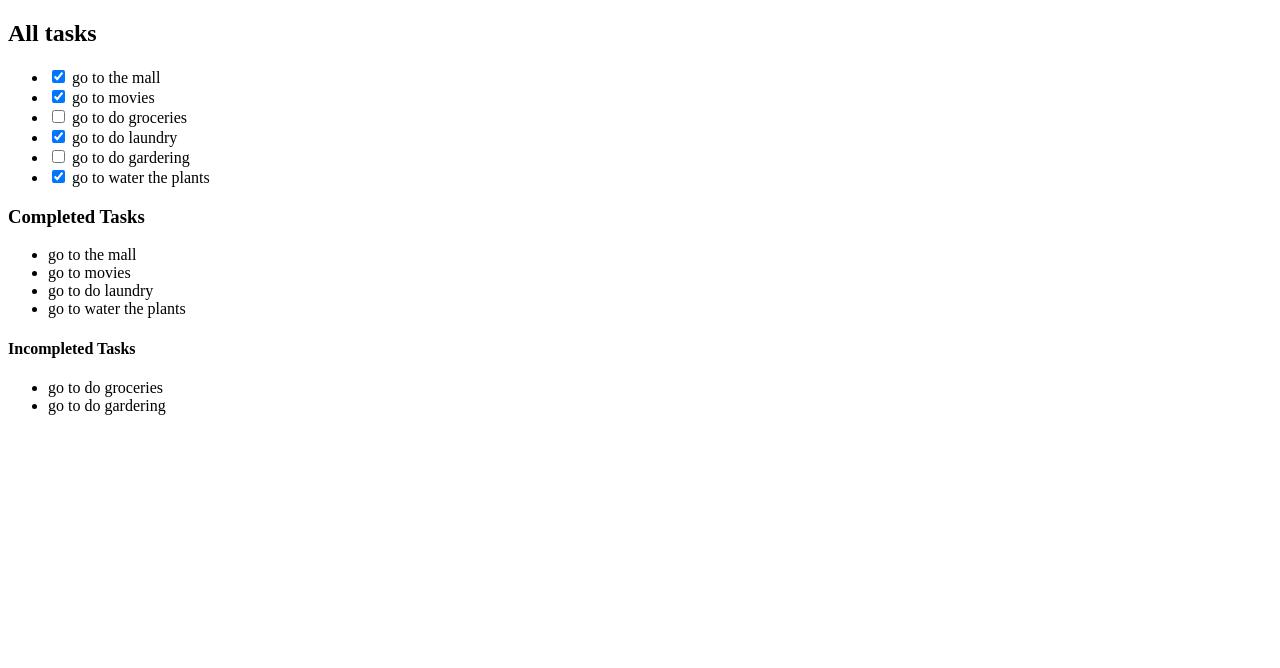
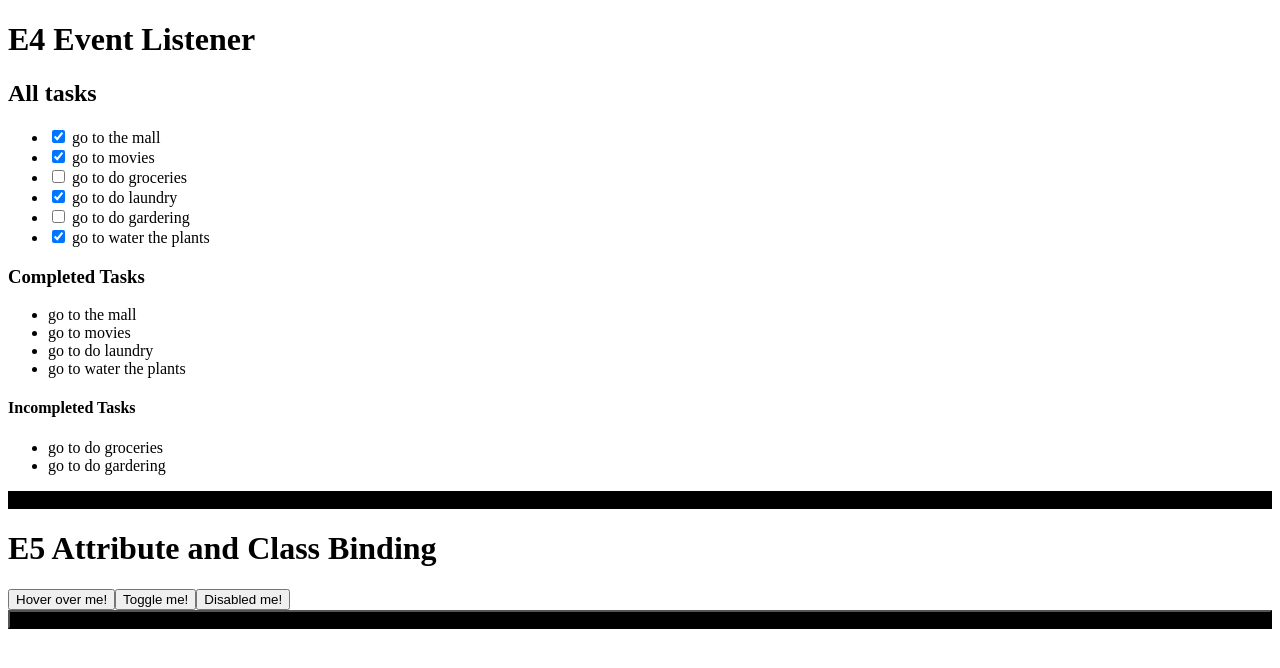
Before and after one commit to c-zab/Laravel_Vue, a Vue app: page / in a window 1280 px wide. Shown: the top 668 px of the page. Built offline with nearby package versions, Linux system fonts and the light colour scheme.

Commit message:
E5 Attribute and Class Binding

```diff
--- a/src/App.vue
+++ b/src/App.vue
@@ -1,16 +1,19 @@
 <template>
   <div id="app">
     <EventListener :tasks="tasks" />
+    <AttributeClassBinding />
   </div>
 </template>
 
 <script>
 import EventListener from './components/EventListener.vue'
+import AttributeClassBinding from './components/AttributeClassBinding.vue'
 
 export default {
 	name: 'App',
 	components: {
-		EventListener
+		EventListener,
+		AttributeClassBinding
 	},
 	data: function() {
 		return {
@@ -21,7 +24,8 @@ export default {
 				{id: 4, description: "go to do laundry", completed: true},
 				{id: 5, description: "go to do gardering", completed: false},
 				{id: 6, description: "go to water the plants", completed: true}
-			]
+			],
+
 		};
 	}
 }
@@ -29,5 +33,12 @@ export default {
 </script>
 
 <style>
-
+#break {
+   width: 100%;
+   margin: 0;
+   padding: 0;
+   background-color:#000;
+   top: 0;
+   left: 0;
+}
 </style>
--- /dev/null
+++ b/src/components/AttributeClassBinding.vue
@@ -0,0 +1,50 @@
+<template>
+  <div>
+    <h1>E5 Attribute and Class Binding</h1>
+    <button :title="title">
+      Hover over me!
+    </button>
+    <button
+      :class="{'is-loading': isLoading}"
+      @click="ToggleClass"
+    >
+      Toggle me!
+    </button>
+    <button
+      :disabled="disabled"
+      @click="DisabledClass"
+    >
+      Disabled me!
+    </button>
+    <button id="break">
+      break
+    </button>
+  </div>
+</template>
+
+<script>
+export default {
+	name: "AttributeClassBinding",
+	data: function() {
+		return {
+			title: "I am a title",
+			isLoading: false,
+			disabled: false
+		}
+	},
+	methods: {
+		ToggleClass(){
+			this.isLoading = ! this.isLoading;
+		},
+		DisabledClass(){
+			this.disabled = true
+		}
+	}
+}
+</script>
+
+<style>
+.is-loading {
+	background: teal;
+}
+</style>
--- a/src/components/EventListener.vue
+++ b/src/components/EventListener.vue
@@ -1,5 +1,6 @@
 <template>
   <div>
+    <h1>E4 Event Listener</h1>
     <h2>All tasks</h2>
     <ul>
       <li
@@ -30,6 +31,9 @@
         v-text="task.description"
       />
     </ul>
+    <div id="break">
+      Break
+    </div>
   </div>
 </template>
 
```
